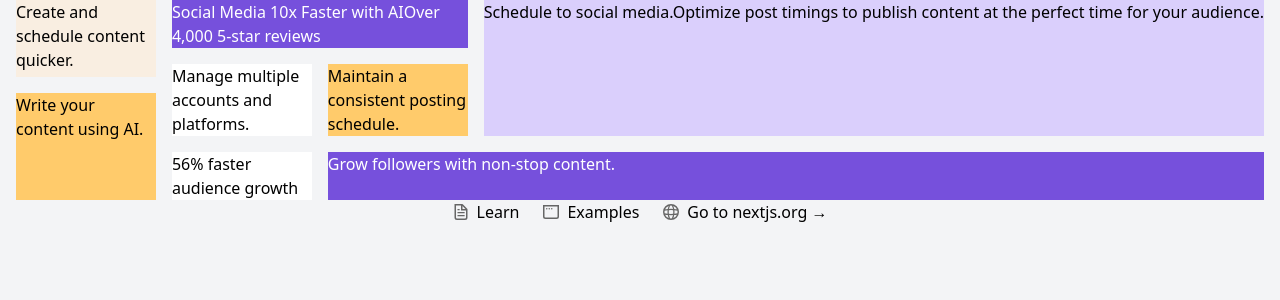
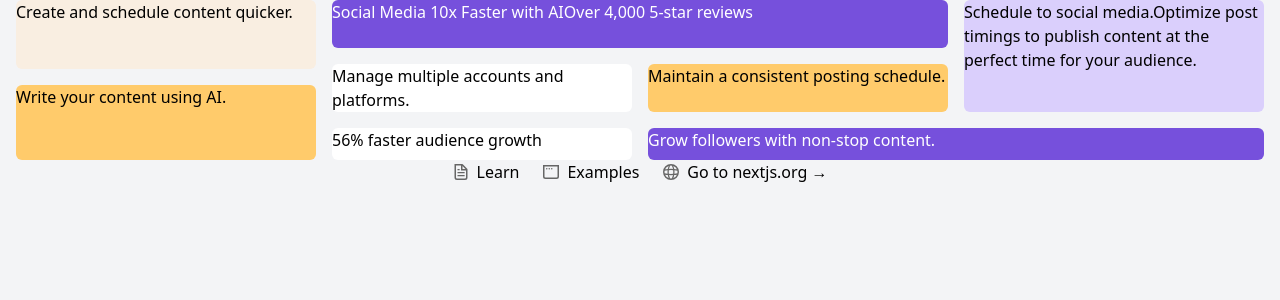
Before and after one commit to chungvuiloong/bento-grid, a Next.js app: page / in a window 1280 px wide. Shown: the top 300 px of the page. Built offline with nearby package versions, Linux system fonts and the light colour scheme.

Commit message:
Fixed size issue.

```diff
--- a/src/app/components/Card.tsx
+++ b/src/app/components/Card.tsx
@@ -7,7 +7,7 @@
 
 const Card = ({ children, className }: CardProps) => {
   return (
-    <div className={className}>
+    <div className={`rounded-md ${className?.includes('col-span-1') ? 'max-w-[300px]' : 'max-w-[616px]'}  ${className}`}>
       {children}
     </div>
   );
```
